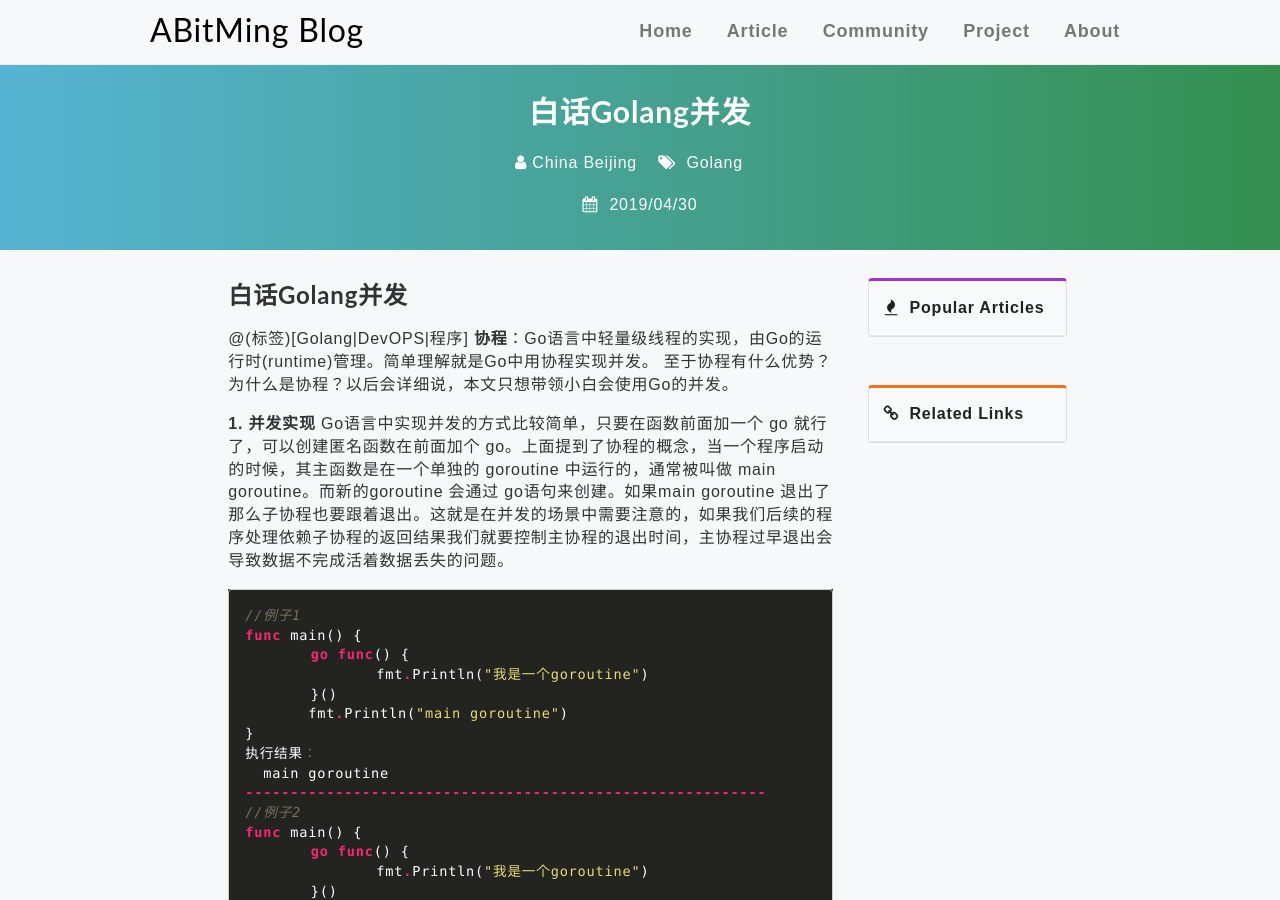
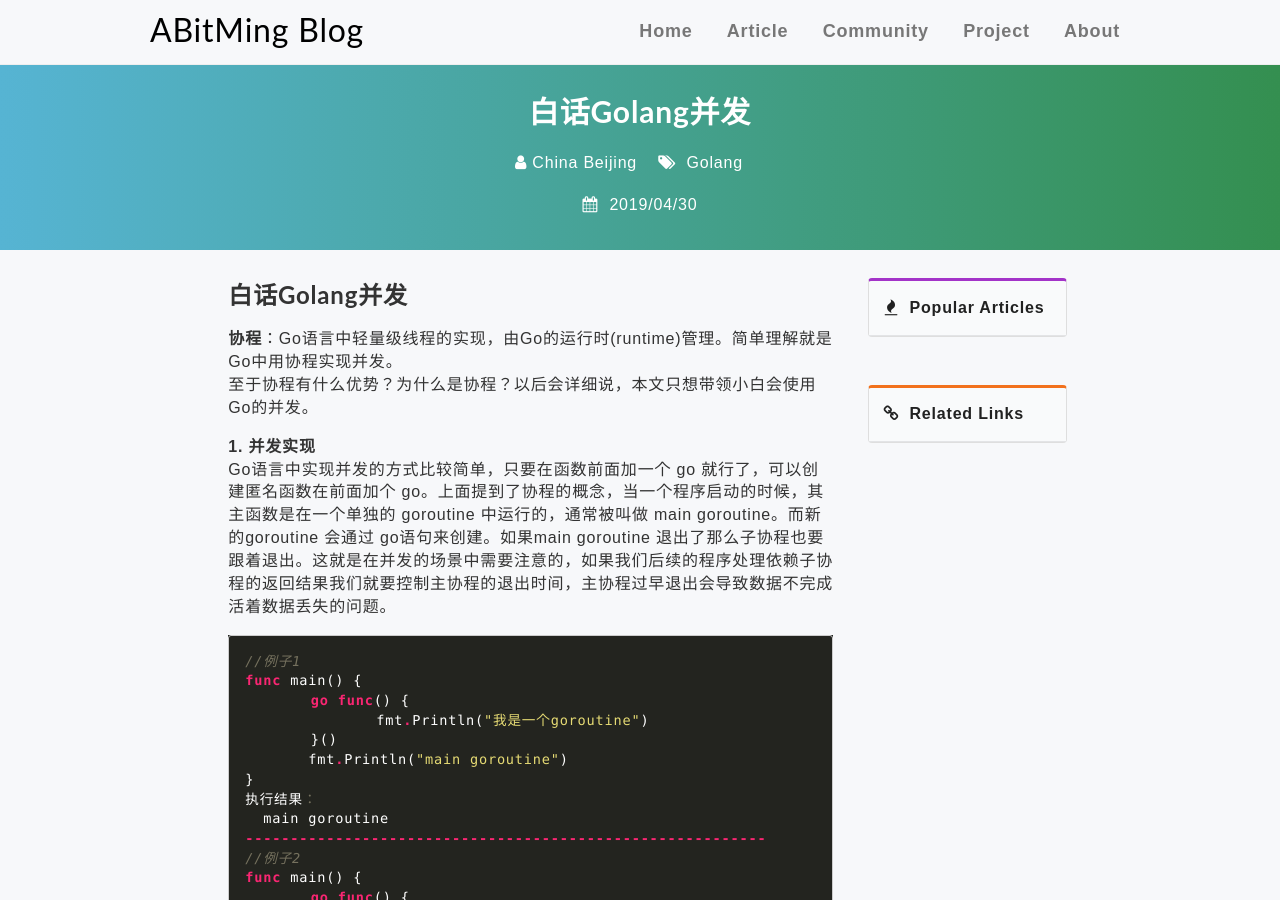
Before and after one commit to abitming/abitming.github.io, a Jekyll site: the page built from _posts/2019-04-30-白话golang并发.md, in a window 1280 px wide and 900 px high. Built offline with Jekyll 4.4.1, drawn with Linux system fonts in a browser that asks for light colours; comment, search, counter and statistics services are not loaded.

Commit message:
golang并发1

````diff
--- a/_posts/2019-04-30-白话golang并发.md
+++ b/_posts/2019-04-30-白话golang并发.md
@@ -9,7 +9,6 @@ comments: true
 poster: attachments/images/articles/2018-09-09.jpg
 ---
 ### 白话Golang并发
-@(标签)[Golang|DevOPS|程序]
 **协程**：Go语言中轻量级线程的实现，由Go的运行时(runtime)管理。简单理解就是Go中用协程实现并发。
 至于协程有什么优势？为什么是协程？以后会详细说，本文只想带领小白会使用Go的并发。
 
@@ -39,6 +38,7 @@ func main() {
 	我是一个goroutine
 ```
 显然在`例子2`中子goroutine可以保证在main goroutine 执行结束之前梳理执行完成，但是在程序开发中在程序里面写sleep一定会被喷死，而且不同的场景下等待时间的不可预估的。所以我们需要一种方式，他可以自动的阻塞main goroutine，并在等所有的子协程都执行完成了在进行后续的工作。并且在`例子1`和`例子2`中并没有做批量的动作(如同时输出100 个 hello world 或者发送 1000 次 http请求并且获取到请求的结果)。
+
 **2.并发控制**
 Go语言中实现并发(准确的说是控制并发)的方式有两种：
 - **wait**
````
